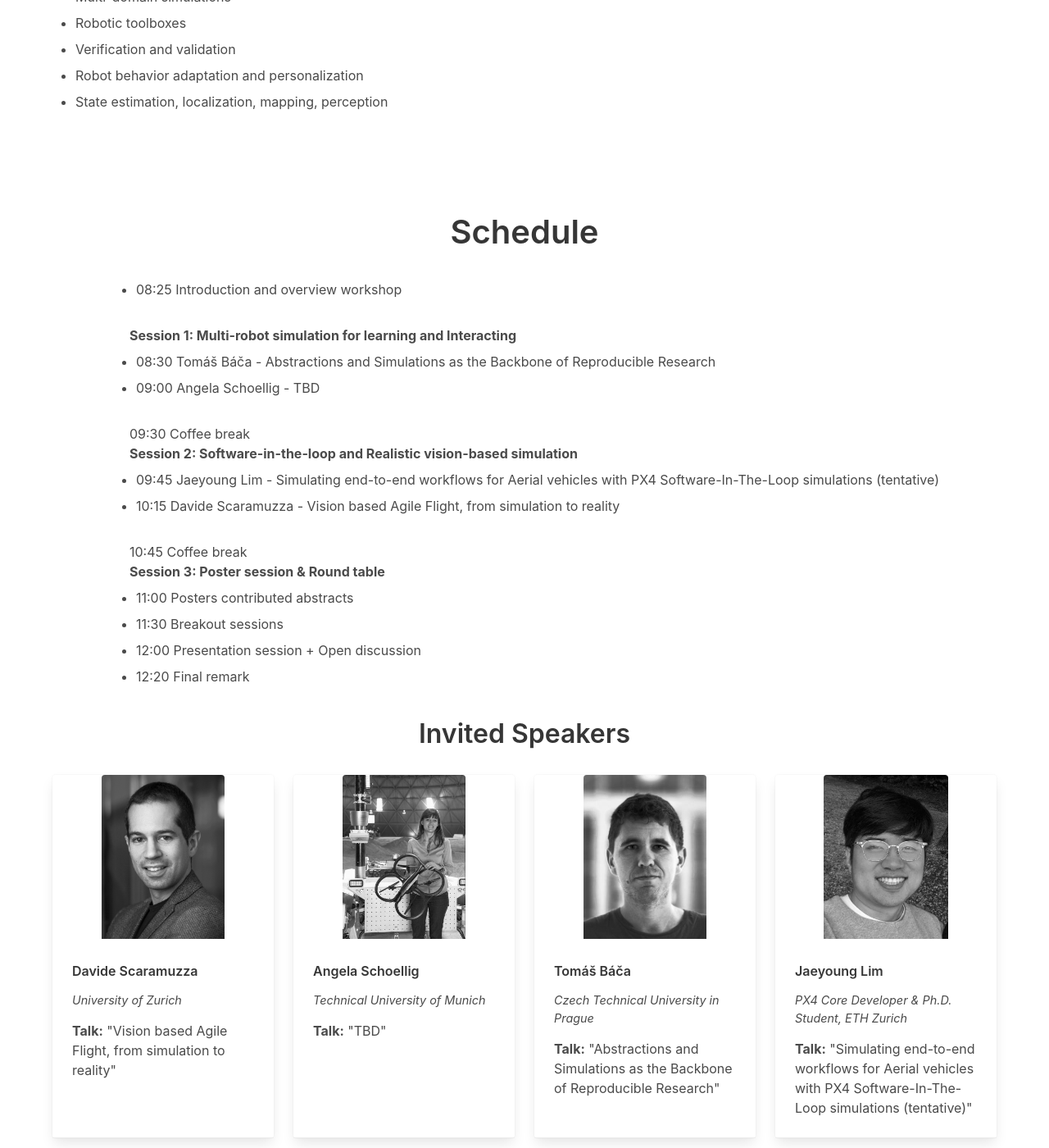
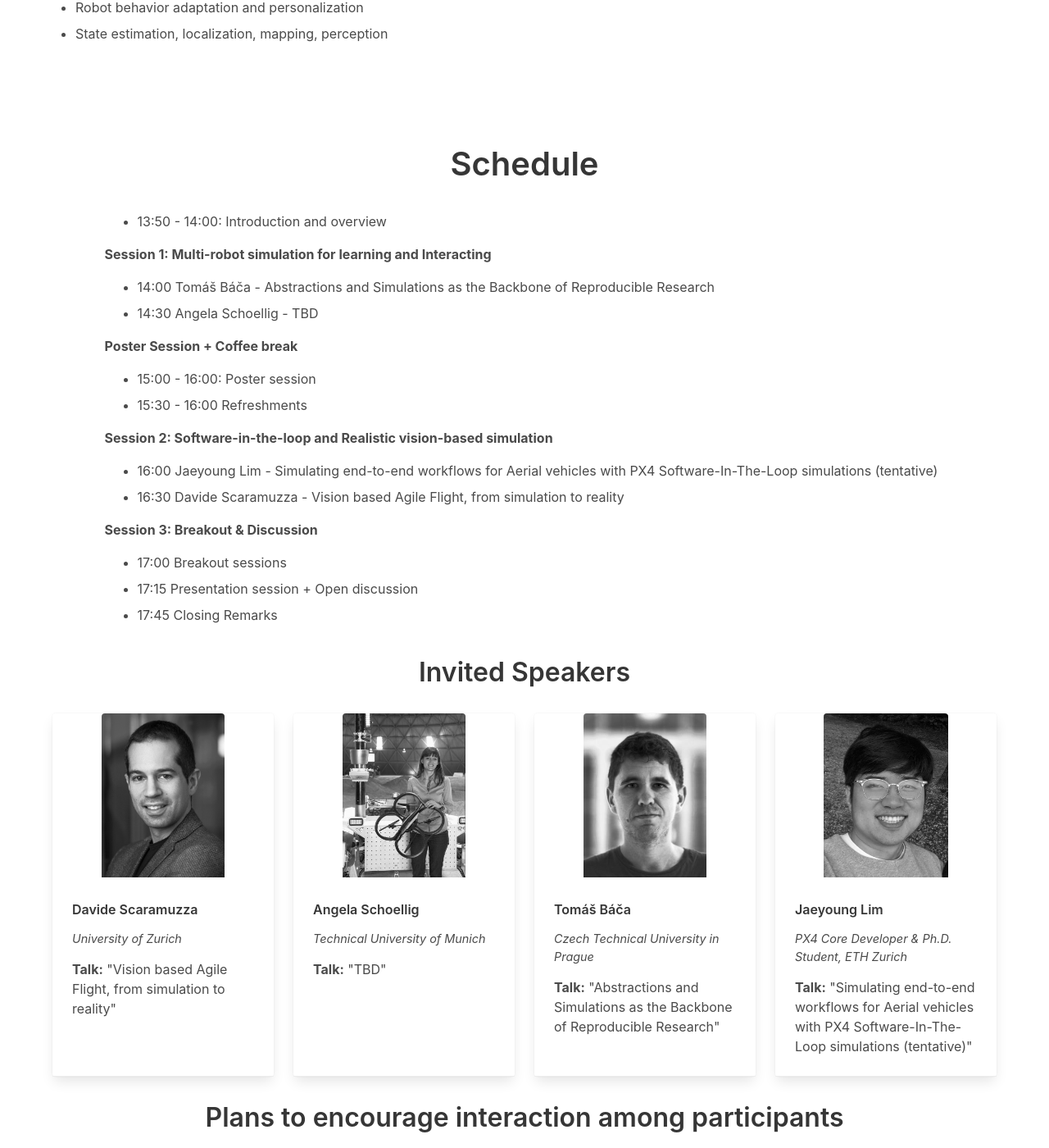
Before and after one commit to IMRCLab/workshop-uav-sims-icra2023, a Jekyll site: the page built from index.html, in a window 1280 px wide and 1400 px high, scrolled down 1791 px. Shown: the whole window at 82% size. Built offline with Jekyll 4.4.1, drawn with Linux system fonts in a browser that asks for light colours; some of the changed text lies outside the part shown.

Commit message:
updated schedule

```diff
--- a/index.html
+++ b/index.html
@@ -47,17 +47,17 @@ title: The Role of Robotics Simulators for Unmanned Aerial Vehicles
 
           <ul>
             <li>
-              <span class="title">Extended abstract submission deadline: <s>March 20, 2023 </s> <p style="color:red;display:inline">April 3, 2023 23:59 (Pacific Time).</p>
+              <s><span class="title">Extended abstract submission deadline: March 20, 2023 <p style="color:red;display:inline">April 3, 2023 23:59 (Pacific Time).</p></s>
               </span>
             </li>
             <li>
-              Notification to authors: April 10, 2023 (Pacific Time)
+              <s>Notification to authors: April 10, 2023 (Pacific Time)</s>
             </li>
             <li>
               Camera-ready paper: May 5, 2023 (Pacific Time)
             </li>
             <li>
-              <span class="title"<b>Workshop day: June 2, 2023. Last day of ICRA'23. Half-day workshop.</b></span>
+              <span class="title"<b>Workshop day: June 2, 2023. Last day of ICRA'23. Half-day afternoon workshop.</b></span>
             </li>
           </ul>
 
@@ -132,9 +132,9 @@ title: The Role of Robotics Simulators for Unmanned Aerial Vehicles
         <li>Every paper will be reviewed by at least two peers. The selection of accepted papers will be done by the organizing committee, based on
           the reviews.</li>
 
-        <li><i>The deadline for submission has been extended by two weeks to April 3rd. Check out <a href="#about">the important deadlines</a></i></li>
+        <!-- <li><i>The deadline for submission has been extended by two weeks to April 3rd. Check out <a href="#about">the important deadlines</a></i></li> -->
       </ul>
-      <center><h3><a href="https://easychair.org/conferences/?conf=rs4uavs">Submission website (EasyChair)</a></h3></center>
+      <!-- <center><h3><a href="https://easychair.org/conferences/?conf=rs4uavs">Submission website (EasyChair)</a></h3></center> -->
     </div>
   </div>
 
@@ -178,26 +178,28 @@ title: The Role of Robotics Simulators for Unmanned Aerial Vehicles
   <div class="columns is-centered">
     <div class="content paper">
       <ul>
-        <li>08:25 Introduction and overview workshop</li>
-        <br>
-        <b>Session 1: Multi-robot simulation for learning and Interacting</b>
-        <li>08:30 Tomáš Báča - Abstractions and Simulations as the Backbone of Reproducible Research</li>
-        <li>09:00 Angela Schoellig - TBD</li>
-        <br>
-        09:30 Coffee break
-        <br>
-        <b>Session 2: Software-in-the-loop and Realistic vision-based simulation</b>
-        <li>09:45 Jaeyoung Lim - Simulating end-to-end workflows for Aerial vehicles with PX4 Software-In-The-Loop simulations (tentative)</li>
-        <li>10:15 Davide Scaramuzza - Vision based Agile Flight, from simulation to reality</li>
-        <br>
-        10:45 Coffee break
-        <br>
-        <b>Session 3: Poster session & Round table</b>
-        <li>11:00 Posters contributed abstracts</li>
-        <li>11:30 Breakout sessions</li>
-        <li>12:00 Presentation session + Open discussion</li>
-        <li>12:20 Final remark</li>
-
+        <li>13:50 - 14:00: Introduction and overview</li>
+      </ul>
+      <b>Session 1: Multi-robot simulation for learning and Interacting</b>
+      <ul>
+        <li>14:00 Tomáš Báča - Abstractions and Simulations as the Backbone of Reproducible Research</li>
+        <li>14:30 Angela Schoellig - TBD</li>
+      </ul>
+      <b>Poster Session + Coffee break</b>
+      <ul>
+        <li>15:00 - 16:00: Poster session</li>
+        <li>15:30 - 16:00 Refreshments</li>
+      </ul>
+      <b>Session 2: Software-in-the-loop and Realistic vision-based simulation</b>
+      <ul>
+        <li>16:00 Jaeyoung Lim - Simulating end-to-end workflows for Aerial vehicles with PX4 Software-In-The-Loop simulations (tentative)</li>
+        <li>16:30 Davide Scaramuzza - Vision based Agile Flight, from simulation to reality</li>
+      </ul>
+      <b>Session 3: Breakout & Discussion</b>
+      <ul>
+        <li>17:00 Breakout sessions</li>
+        <li>17:15 Presentation session + Open discussion</li>
+        <li>17:45 Closing Remarks</li>
       </ul>
     </div>
   </div>
```
